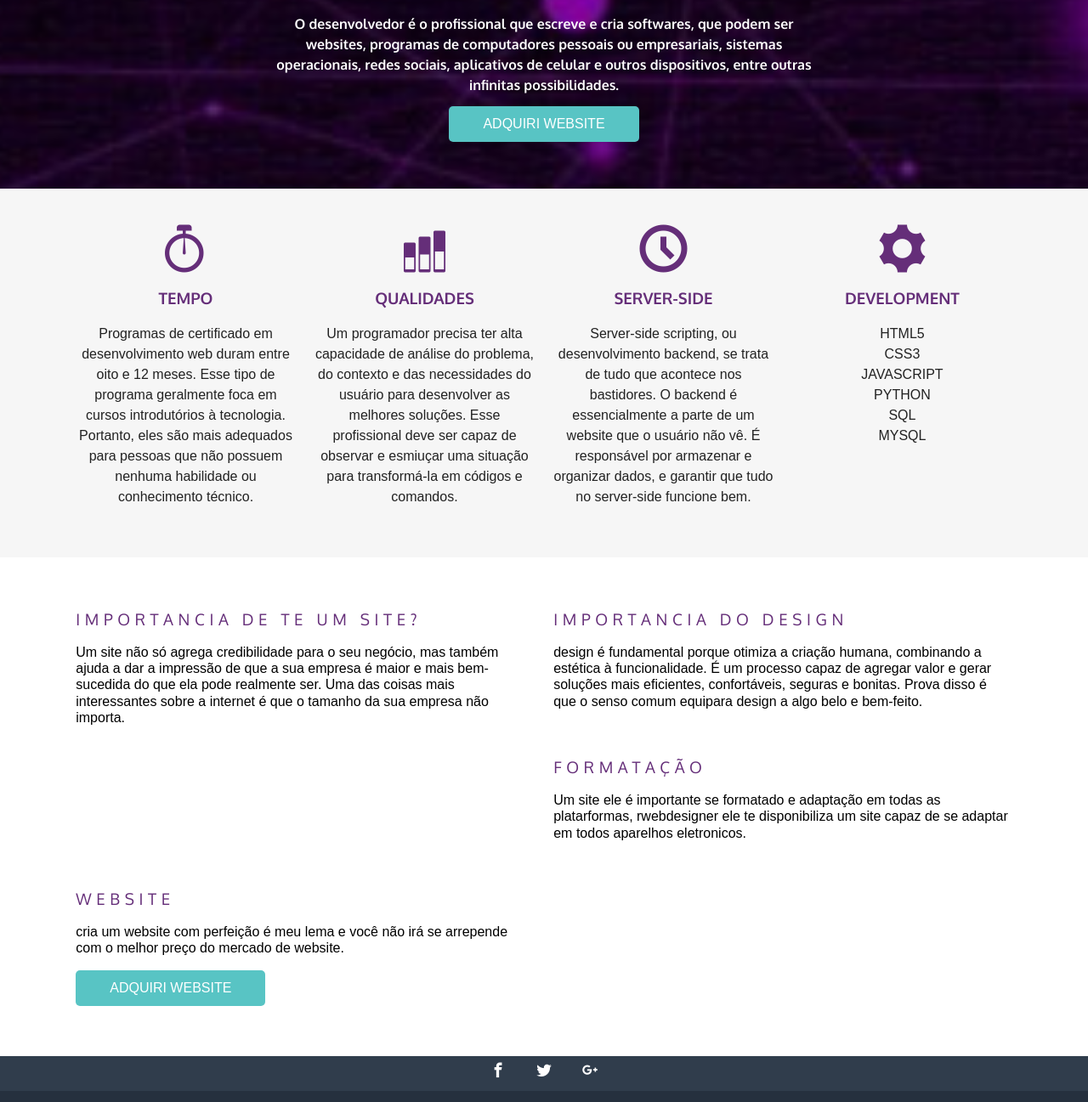
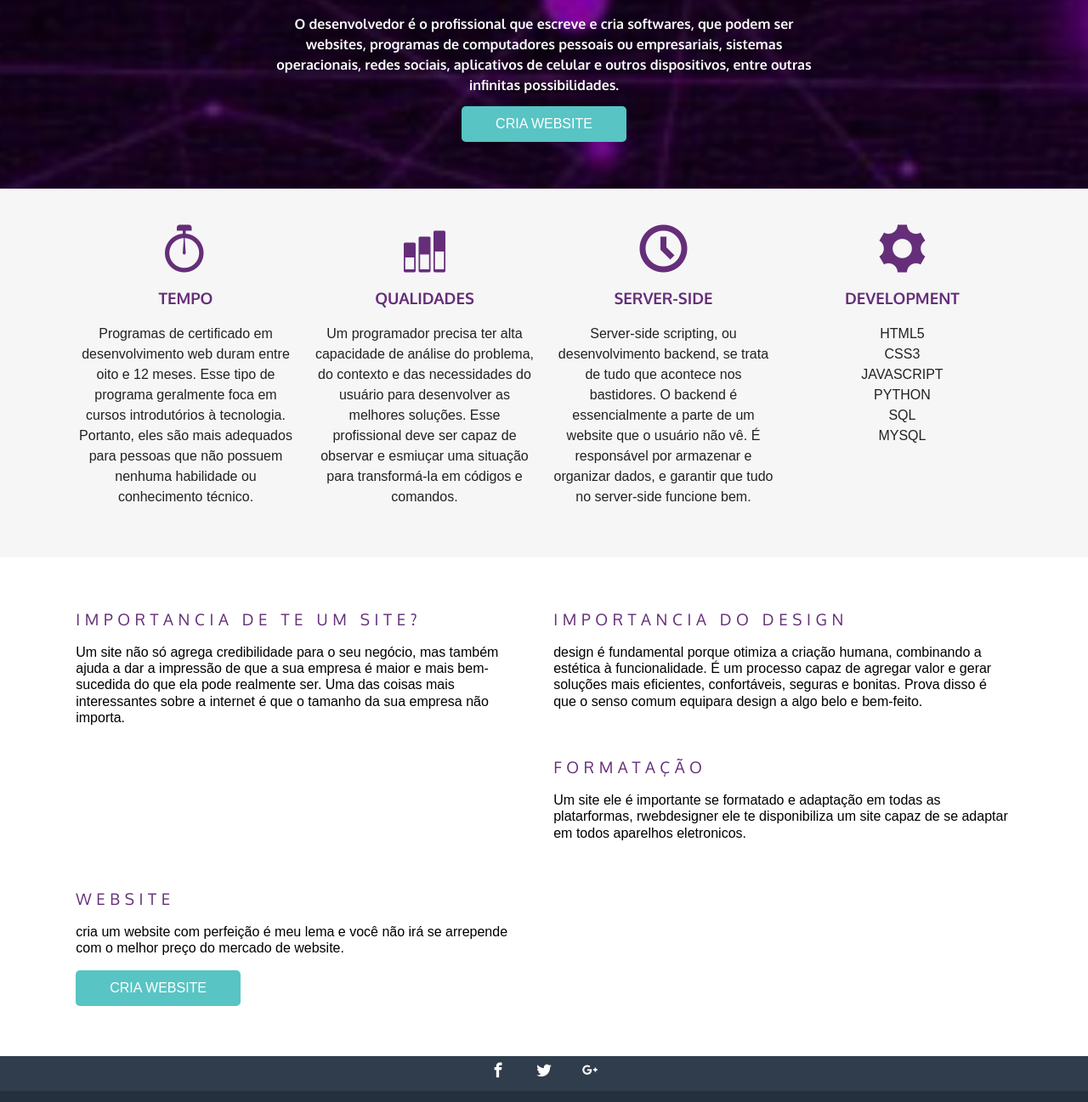
Before and after one commit to rodrigbritto/Rweb_Designer, a plain HTML site: page index.html in a window 1280 px wide. Shown: the part 640-1937 px from the top of the page at 85% size. Drawn offline with Linux system fonts and the light colour scheme; files whose address does not match are found by name.

Commit message:
Commit inicial

```diff
--- a/index.html
+++ b/index.html
@@ -32,7 +32,7 @@
                 </div>
                 <h1 class="top-content-title">PRAZER ME CHAMO RODRIGO E ESTOU AQUI PARA TE DIZER. <BR> <br>O QUE É UM DEVELOPER WEBSITE?</h1>
                 <h2 class="top-content-subtitle">O desenvolvedor é o profissional que escreve e cria softwares, que podem ser websites, programas de computadores pessoais ou empresariais, sistemas operacionais, redes sociais, aplicativos de celular e outros dispositivos, entre outras infinitas possibilidades.</h2>
-                <a href="https://contate.me/rweb_designer" class="button">ADQUIRI WEBSITE</a>
+                <a href="https://contate.me/rweb_designer" class="button">CRIA WEBSITE</a>
             </div>
         </section>
 
@@ -90,7 +90,7 @@
                 <article class="main-content-article clearfix col-1_2">
                     <h3 class="main-content-title">website</h3>
                     <p>cria um website com perfeição é meu lema e você não irá se arrepende com o melhor preço do mercado de website.</p>
-                    <a href="https://contate.me/rweb_designer" class="button">ADQUIRI WEBSITE</a>
+                    <a href="https://contate.me/rweb_designer" class="button">CRIA WEBSITE</a>
                 </article>
             </div>
         </section>
```
